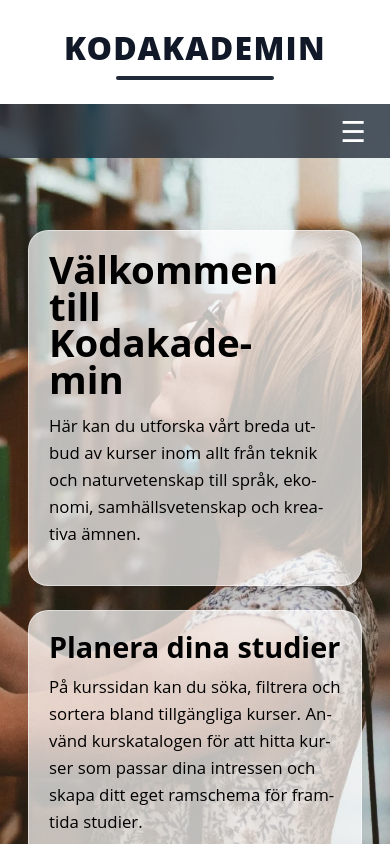
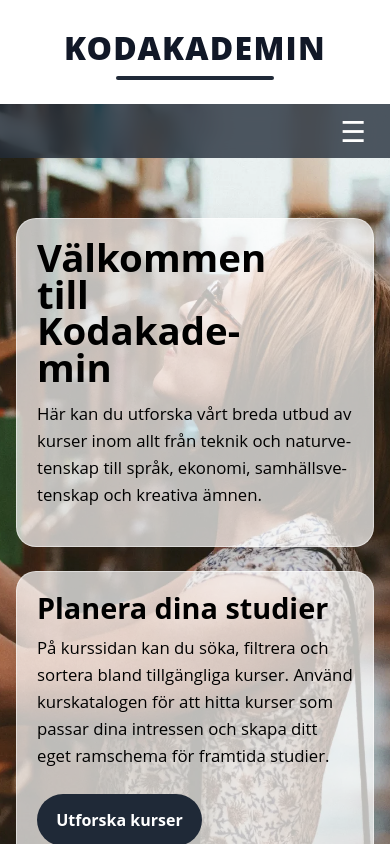
Before and after one commit to fredrikastjernlof/Kodakademin, an Angular app: page / in a window 390 px wide. Shown: the top 844 px of the page. Built offline with nearby package versions, Linux system fonts and the light colour scheme.

Commit message:
Add media query and adjust padding

```diff
--- a/src/app/app.scss
+++ b/src/app/app.scss
@@ -1,12 +1,17 @@
 .main-content {
     max-width: 1200px;
     margin: 0 auto;
-    padding: 1rem;
+    padding: 0.5rem;
+}
+
+@media (max-width: 760px) {
+    .main-content {
+        padding: 0.25rem;
+    }
 }
 
 .site-shell {
     min-height: 100vh;
-
     background-image: url('/images/background.webp');
     background-size: cover;
     background-position: center top;
```
